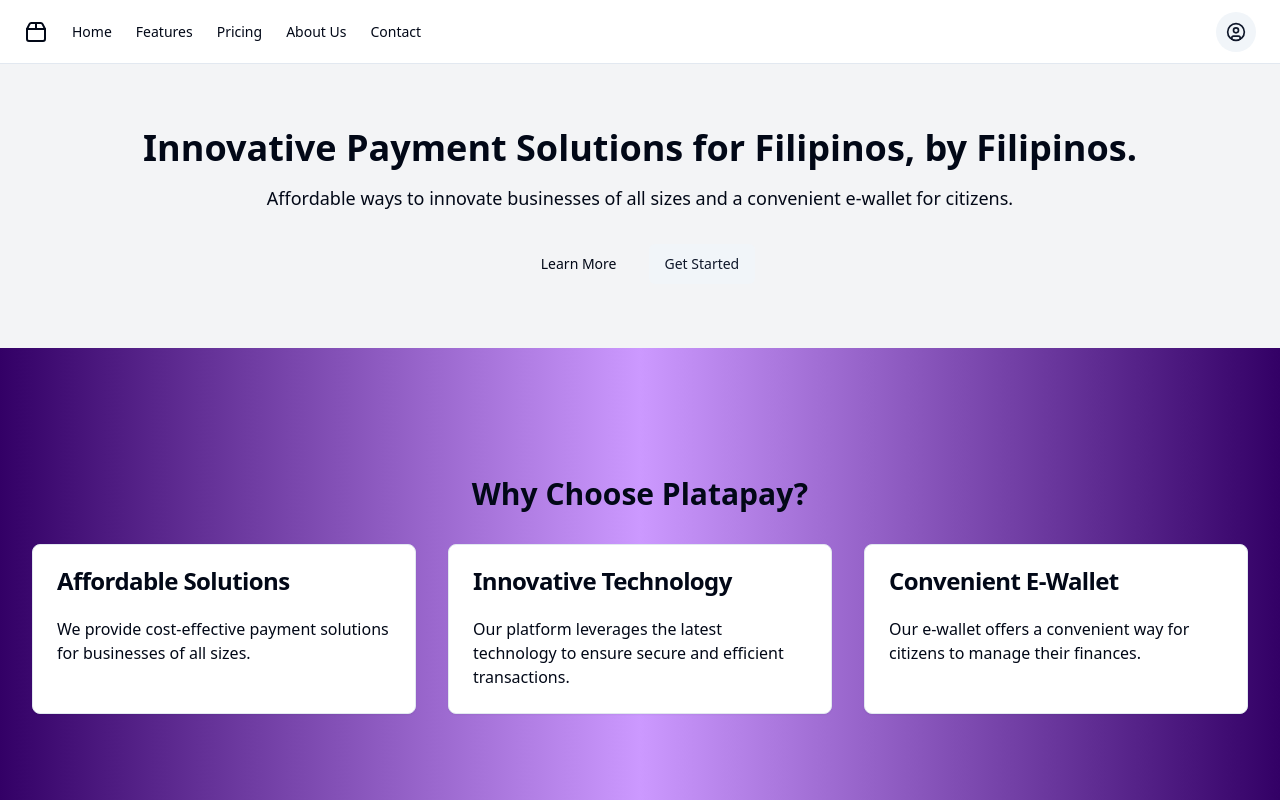
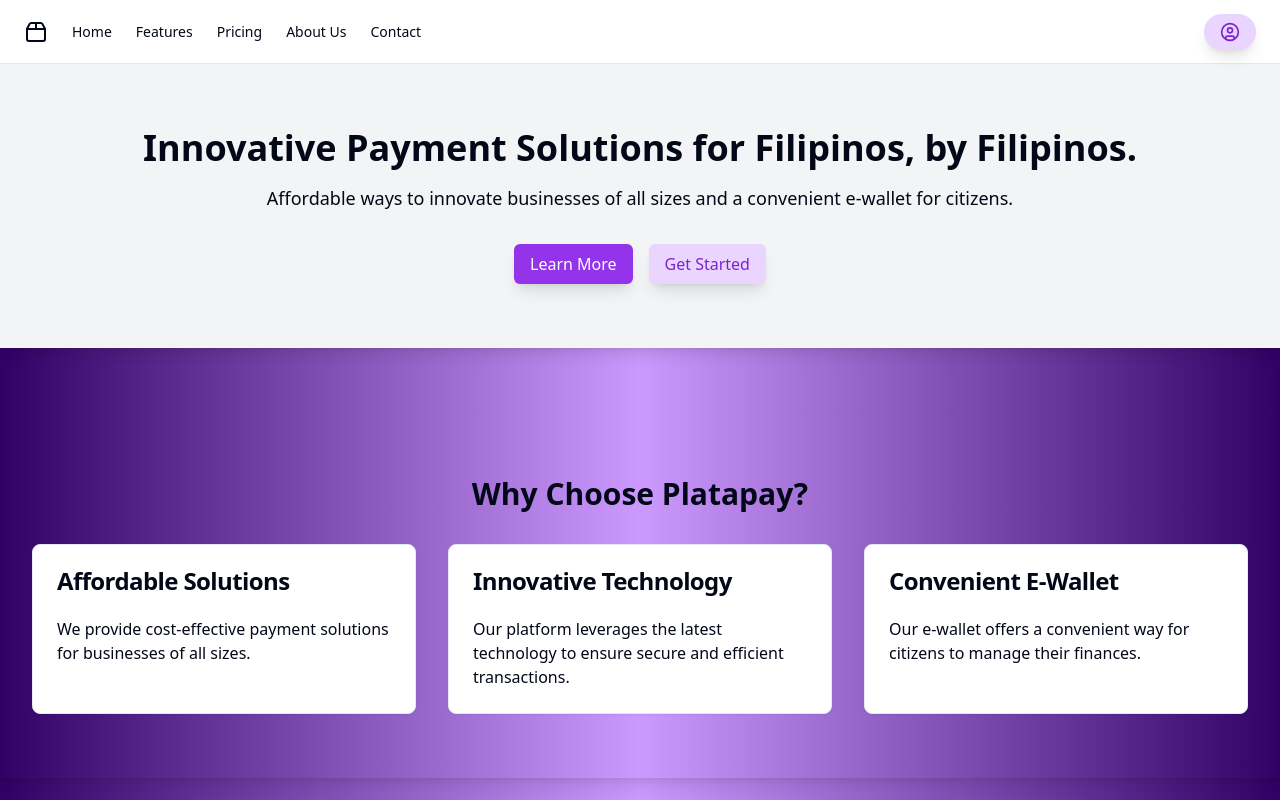
Before and after one commit to GPT-Engineer-App/platapay-solution, a React (Vite) app: page / in a window 1280 px wide. Shown: the top 800 px of the page. Built offline with nearby package versions, Linux system fonts and the light colour scheme.

Commit message:
Updated button styling to be purple with a shadow and ensured all components on the canvas have a shadow. Included these styles in the global stylesheet.

```diff
--- a/src/components/ui/button.jsx
+++ b/src/components/ui/button.jsx
@@ -1,47 +1,24 @@
-import * as React from "react"
-import { Slot } from "@radix-ui/react-slot"
-import { cva } from "class-variance-authority";
+import * as React from "react";
+import { cn } from "@/lib/utils";
 
-import { cn } from "@/lib/utils"
+const buttonVariants = {
+  primary: "bg-purple-600 text-white shadow-lg hover:bg-purple-700",
+  secondary: "bg-purple-200 text-purple-700 shadow-lg hover:bg-purple-300",
+  outline: "border border-purple-600 text-purple-600 shadow-lg hover:bg-purple-50",
+};
 
-const buttonVariants = cva(
-  "inline-flex items-center justify-center whitespace-nowrap rounded-md text-sm font-medium ring-offset-background transition-colors focus-visible:outline-none focus-visible:ring-2 focus-visible:ring-ring focus-visible:ring-offset-2 disabled:pointer-events-none disabled:opacity-50",
-  {
-    variants: {
-      variant: {
-        default: "bg-primary text-primary-foreground hover:bg-primary/90",
-        destructive:
-          "bg-destructive text-destructive-foreground hover:bg-destructive/90",
-        outline:
-          "border border-input bg-background hover:bg-accent hover:text-accent-foreground",
-        secondary:
-          "bg-secondary text-secondary-foreground hover:bg-secondary/80",
-        ghost: "hover:bg-accent hover:text-accent-foreground",
-        link: "text-primary underline-offset-4 hover:underline",
-      },
-      size: {
-        default: "h-10 px-4 py-2",
-        sm: "h-9 rounded-md px-3",
-        lg: "h-11 rounded-md px-8",
-        icon: "h-10 w-10",
-      },
-    },
-    defaultVariants: {
-      variant: "default",
-      size: "default",
-    },
-  }
-)
+export const Button = React.forwardRef(
+  ({ className, variant = "primary", ...props }, ref) => (
+    <button
+      ref={ref}
+      className={cn(
+        "px-4 py-2 rounded-md transition-colors duration-200",
+        buttonVariants[variant],
+        className
+      )}
+      {...props}
+    />
+  )
+);
 
-const Button = React.forwardRef(({ className, variant, size, asChild = false, ...props }, ref) => {
-  const Comp = asChild ? Slot : "button"
-  return (
-    (<Comp
-      className={cn(buttonVariants({ variant, size, className }))}
-      ref={ref}
-      {...props} />)
-  );
-})
-Button.displayName = "Button"
-
-export { Button, buttonVariants }
+Button.displayName = "Button";
--- a/src/index.css
+++ b/src/index.css
@@ -77,4 +77,7 @@
   body {
     @apply bg-gradient-to-r from-[hsl(var(--dark-purple))] via-[hsl(var(--light-purple))] to-[hsl(var(--dark-purple))] text-foreground;
   }
+  .shadowed {
+    @apply shadow-lg;
+  }
 }
--- a/src/pages/Index.jsx
+++ b/src/pages/Index.jsx
@@ -15,7 +15,7 @@ const Index = () => {
   return (
     <div className="space-y-16">
       {/* Hero Section */}
-      <section className="text-center py-16 bg-gray-100">
+      <section className="text-center py-16 bg-gray-100 shadowed">
         <div className="container mx-auto">
           <h1 className="text-4xl font-bold mb-4">Innovative Payment Solutions for Filipinos, by Filipinos.</h1>
           <p className="text-lg mb-8">Affordable ways to innovate businesses of all sizes and a convenient e-wallet for citizens.</p>
@@ -27,10 +27,10 @@ const Index = () => {
       </section>
 
       {/* Features Section */}
-      <section id="features" className="container mx-auto py-16">
+      <section id="features" className="container mx-auto py-16 shadowed">
         <h2 className="text-3xl font-bold text-center mb-8">Why Choose Platapay?</h2>
         <div className="grid grid-cols-1 md:grid-cols-3 gap-8">
-          <Card>
+          <Card className="shadowed">
             <CardHeader>
               <CardTitle>Affordable Solutions</CardTitle>
             </CardHeader>
@@ -38,7 +38,7 @@ const Index = () => {
               <p>We provide cost-effective payment solutions for businesses of all sizes.</p>
             </CardContent>
           </Card>
-          <Card>
+          <Card className="shadowed">
             <CardHeader>
               <CardTitle>Innovative Technology</CardTitle>
             </CardHeader>
@@ -46,7 +46,7 @@ const Index = () => {
               <p>Our platform leverages the latest technology to ensure secure and efficient transactions.</p>
             </CardContent>
           </Card>
-          <Card>
+          <Card className="shadowed">
             <CardHeader>
               <CardTitle>Convenient E-Wallet</CardTitle>
             </CardHeader>
@@ -58,11 +58,11 @@ const Index = () => {
       </section>
 
       {/* Pricing Section */}
-      <section id="pricing" className="bg-gray-100 py-16">
+      <section id="pricing" className="bg-gray-100 py-16 shadowed">
         <div className="container mx-auto">
           <h2 className="text-3xl font-bold text-center mb-8">Pricing Plans</h2>
           <div className="grid grid-cols-1 md:grid-cols-3 gap-8">
-            <Card>
+            <Card className="shadowed">
               <CardHeader>
                 <CardTitle>Basic Plan</CardTitle>
               </CardHeader>
@@ -75,7 +75,7 @@ const Index = () => {
                 </ul>
               </CardContent>
             </Card>
-            <Card>
+            <Card className="shadowed">
               <CardHeader>
                 <CardTitle>Pro Plan</CardTitle>
               </CardHeader>
@@ -88,7 +88,7 @@ const Index = () => {
                 </ul>
               </CardContent>
             </Card>
-            <Card>
+            <Card className="shadowed">
               <CardHeader>
                 <CardTitle>Enterprise Plan</CardTitle>
               </CardHeader>
@@ -106,13 +106,13 @@ const Index = () => {
       </section>
 
       {/* About Us Section */}
-      <section id="about" className="container mx-auto py-16">
+      <section id="about" className="container mx-auto py-16 shadowed">
         <h2 className="text-3xl font-bold text-center mb-8">About Platapay</h2>
         <p className="text-center max-w-2xl mx-auto">Platapay is a payment solution provider in the Philippines, developed by Filipinos for Filipinos. Our mission is to provide affordable and innovative payment solutions to businesses of all sizes and offer a convenient e-wallet for citizens.</p>
       </section>
 
       {/* Contact Section */}
-      <section id="contact" className="bg-gray-100 py-16">
+      <section id="contact" className="bg-gray-100 py-16 shadowed">
         <div className="container mx-auto">
           <h2 className="text-3xl font-bold text-center mb-8">Get in Touch</h2>
           <form onSubmit={handleSubmit(onSubmit)} className="max-w-xl mx-auto space-y-4">
@@ -139,7 +139,7 @@ const Index = () => {
       </section>
 
       {/* Footer Section */}
-      <footer className="bg-gray-800 text-white py-4">
+      <footer className="bg-gray-800 text-white py-4 shadowed">
         <div className="container mx-auto text-center">
           <div className="space-x-4 mb-4">
             <a href="#" className="hover:underline">Privacy Policy</a>
```
